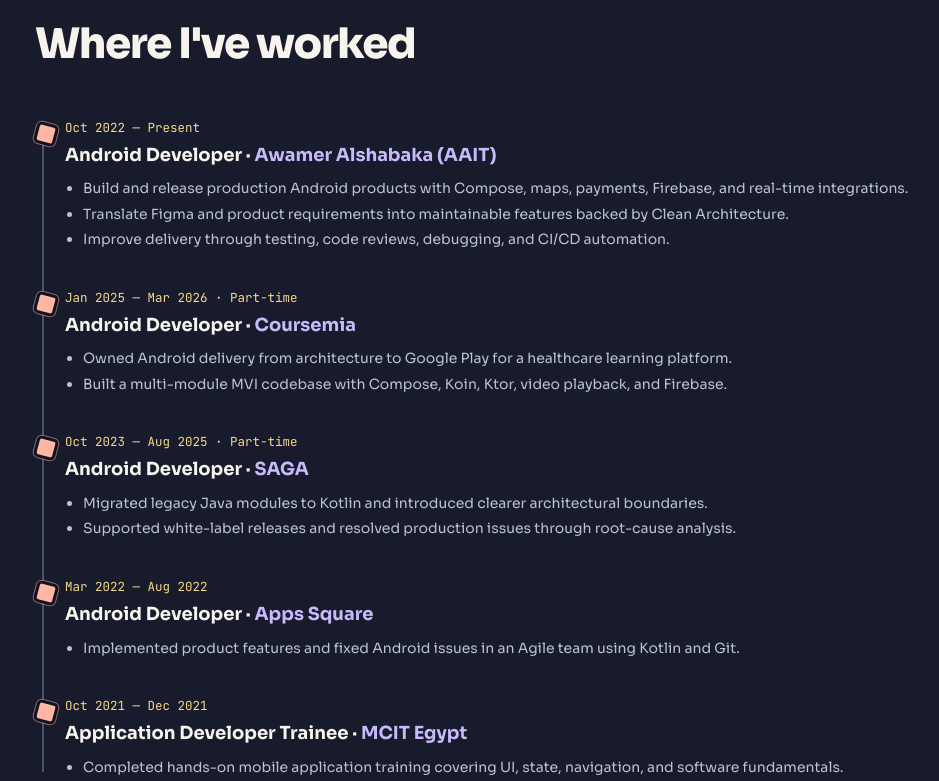
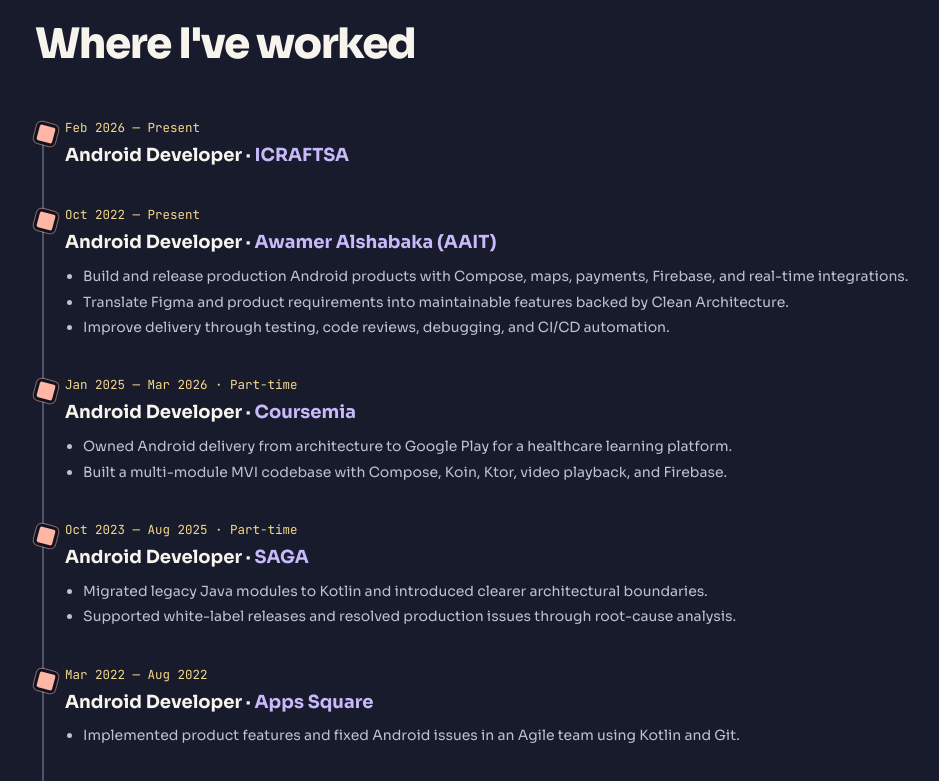
Before and after one commit to elmorshdi/elmorshdi.github.io, a plain HTML site: page index.html in a window 1280 px wide. Shown: the part 7864-8645 px from the top of the page, without its empty margins (29-968 px from the left). Drawn offline with Linux system fonts and the light colour scheme.

Commit message:
Add ICRAFTSA Android Developer role starting February 2026

```diff
--- a/index.html
+++ b/index.html
@@ -536,6 +536,7 @@ footer{background:#0d101b;border-top:1px dashed #505a73;color:#b6bfd3}
   <div class="wrap">
     <div class="sec-head reveal"><div class="kicker">// experience</div><h2>Where I've worked</h2></div>
     <div class="timeline">
+      <div class="tl-item reveal"><div class="when">Feb 2026 — Present</div><h3>Android Developer · <span class="co">ICRAFTSA</span></h3></div>
       <div class="tl-item reveal"><div class="when">Oct 2022 — Present</div><h3>Android Developer · <span class="co">Awamer Alshabaka (AAIT)</span></h3><ul><li>Build and release production Android products with Compose, maps, payments, Firebase, and real-time integrations.</li><li>Translate Figma and product requirements into maintainable features backed by Clean Architecture.</li><li>Improve delivery through testing, code reviews, debugging, and CI/CD automation.</li></ul></div>
       <div class="tl-item reveal"><div class="when">Jan 2025 — Mar 2026 · Part-time</div><h3>Android Developer · <span class="co">Coursemia</span></h3><ul><li>Owned Android delivery from architecture to Google Play for a healthcare learning platform.</li><li>Built a multi-module MVI codebase with Compose, Koin, Ktor, video playback, and Firebase.</li></ul></div>
       <div class="tl-item reveal"><div class="when">Oct 2023 — Aug 2025 · Part-time</div><h3>Android Developer · <span class="co">SAGA</span></h3><ul><li>Migrated legacy Java modules to Kotlin and introduced clearer architectural boundaries.</li><li>Supported white-label releases and resolved production issues through root-cause analysis.</li></ul></div>
```
